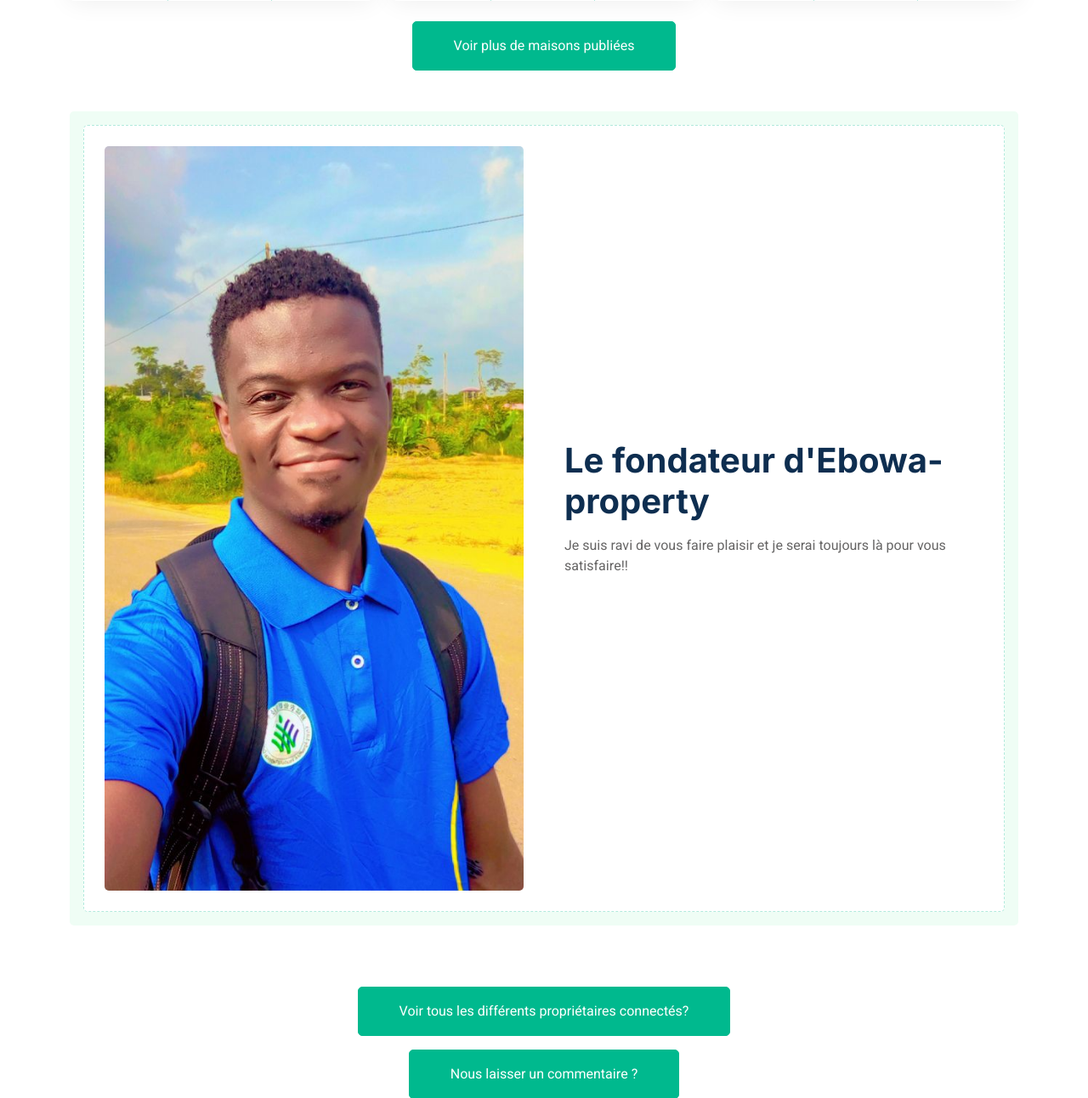
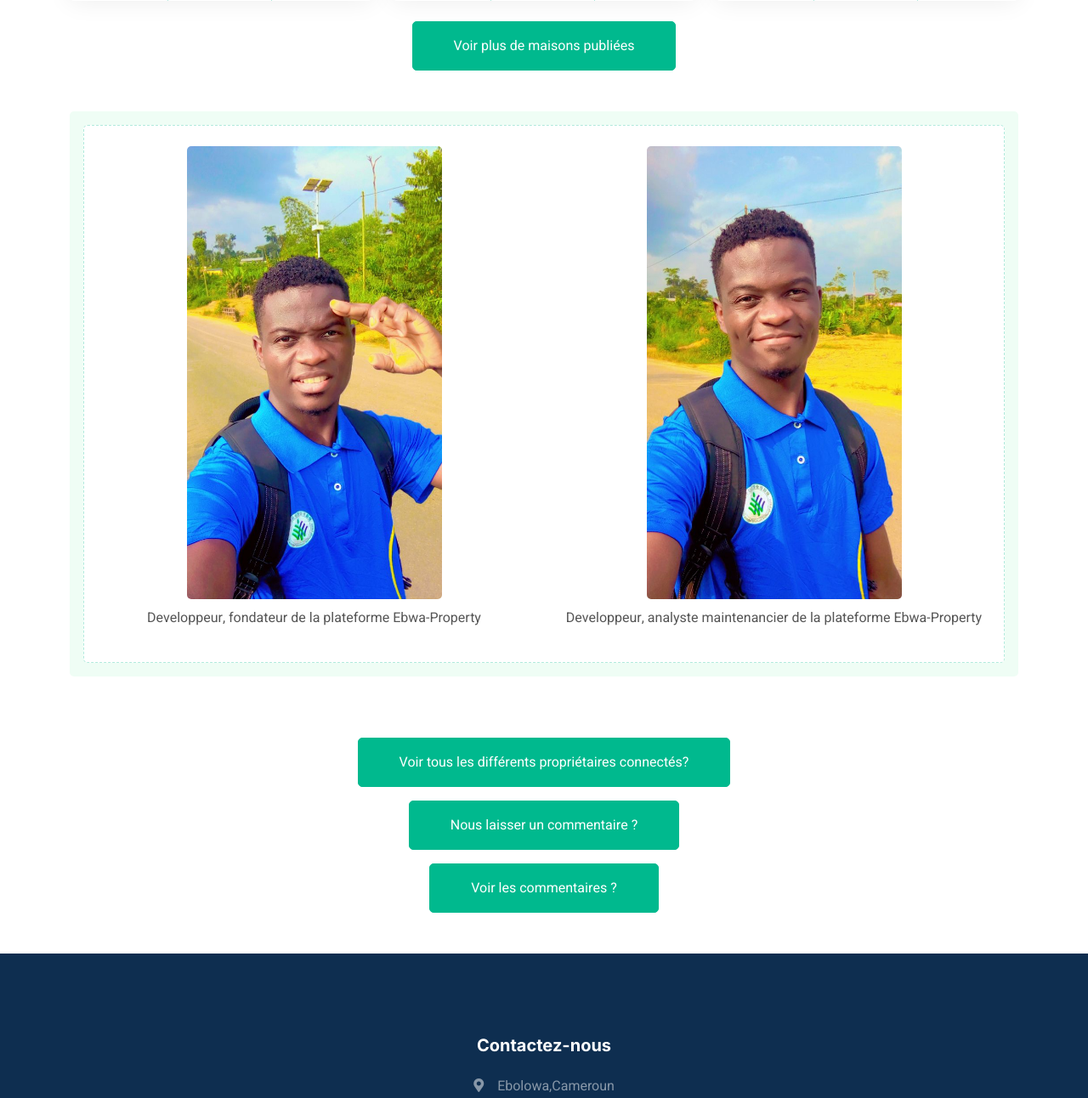
Before and after one commit to Alelxandre/Ebwa-Property, a Django app: page / in a window 1280 px wide. Shown: the part 2906-4198 px from the top of the page at 85% size. Run offline with Django 5.2, Linux system fonts and the light colour scheme; data comes from the database, SQL or seed files in the repository; both versions use the stored data as it was after the commit; some libraries are stand-ins or nearby versions.

Commit message:
Votre message de commit

```diff
--- a/HOMES/settings.py
+++ b/HOMES/settings.py
@@ -26,7 +26,7 @@
 # SECURITY WARNING: don't run with debug turned on in production!
 DEBUG = True
 
-ALLOWED_HOSTS = ['example.com', 'ebwa-property.onrender.com' , 'ebwa-property-3.onrender.com']
+ALLOWED_HOSTS = []
 
 
 # Application definition
--- a/home/templates/index.html
+++ b/home/templates/index.html
@@ -177,18 +177,22 @@
 
 
         <!-- Call to Action Start -->
+<!-- Call to Action Start -->
 <div class="container-xxl py-5">
     <div class="container">
         <div class="bg-light rounded p-3">
             <div class="bg-white rounded p-4" style="border: 1px dashed rgba(0, 185, 142, .3)">
-                        <div class="row g-5 align-items-center">
-                            <div class="col-lg-6 wow fadeIn" data-wow-delay="0.1s">
-                                <img class="img-fluid rounded w-100" src="{% static 'img/oooo.jpg'%}" alt="" style="height: auto; object-fit: contain;">
+                <div class="row g-5">
+                    <div class="col-md-6 wow fadeIn" data-wow-delay="0.1s">
+                        <div class="image-block">
+                            <img class="img-fluid rounded" src="{% static 'img/juju.jpg' %}" alt="" style="width: 100%; max-width: 300px; height: auto; object-fit: contain;">
+                            <p class="description">Developpeur, fondateur de la plateforme Ebwa-Property</p>
                         </div>
-                            <div class="col-lg-6 wow fadeIn" data-wow-delay="0.5s">
-                                <div class="mb-4">
-                                    <h1 class="mb-3">Le fondateur d'Ebowa-property</h1>
-                                    <p>Je suis ravi de vous faire plaisir et je serai toujours là pour vous satisfaire!!</p>
+                    </div>
+                    <div class="col-md-6 wow fadeIn" data-wow-delay="0.5s">
+                        <div class="image-block">
+                            <img class="img-fluid rounded" src="{% static 'img/oooo.jpg' %}" alt="" style="width: 100%; max-width: 300px; height: auto; object-fit: contain;">
+                            <p class="description">Developpeur, analyste maintenancier de la plateforme Ebwa-Property</p>
                         </div>
                     </div>
                 </div>
@@ -196,6 +200,22 @@
         </div>
     </div>
 </div>
+<!-- Call to Action End -->
+
+<style>
+.image-block {
+    text-align: center;
+}
+
+.description {
+    margin-top: 10px;
+    font-size: 1em;
+    color: #555;
+}
+</style>
+
+<!-- Call to Action End -->
+
 
         <!-- Call to Action End -->
 
--- a/home/templates/politique.html
+++ b/home/templates/politique.html
@@ -112,7 +112,7 @@
                 <p>Bienvenue sur Ebwa-Property. Veuillez prendre connaissance des règles suivantes :</p>
                 <ul>
                     <li>Les propriétaires voulant exposer leurs propriétés dans la pateforme; doivent contacter les administrateurs pour créer leurs comptes. Ils recevront leurs informations de connexion et pourront accéder à leurs comptes. Des notifications leur seront envoyées via leurs numéros de téléphone.</li>
-                    <li>Un mois d'abonnement gratuit est <strong>offert gratuitement</strong> aux nouveaux propriétaires. Passé ce délai, ils commenceront à payer.</li>
+                    <li>Un mois d'abonnement gratuit est <strong>offert gratuitement</strong> aux nouveaux propriétaires. Passé ce délai, ils commenceront à payer. les administrateurs pouront les aider à publier au plus 3 maisons. </li>
                     <li>Le coût pour un propriétaire qui gère son propre compte est de <strong>3000F CFA</strong>. Pour ceux dont les administrateurs gèrent leurs comptes (le propriétaire envoie les informations de la maison via whatsapp et les administrateurs se chargent de publier), le coût est de <strong>5000F CFA</strong>.</li>
                     <li>Si un abonnement en cours atteint entre 1 et 3 jours restants, le propriétaire sera averti. À 0 jour restant, le compte sera temporairement suspendu et pourra être supprimé définitivement après un mois.</li>
                 </ul>
```
Also changed, not shown: db.sqlite3, home/static/img/juju.jpg (added), home/static/img/moi.jpg (added). Lines whose indentation alone changed are shown as unchanged.
